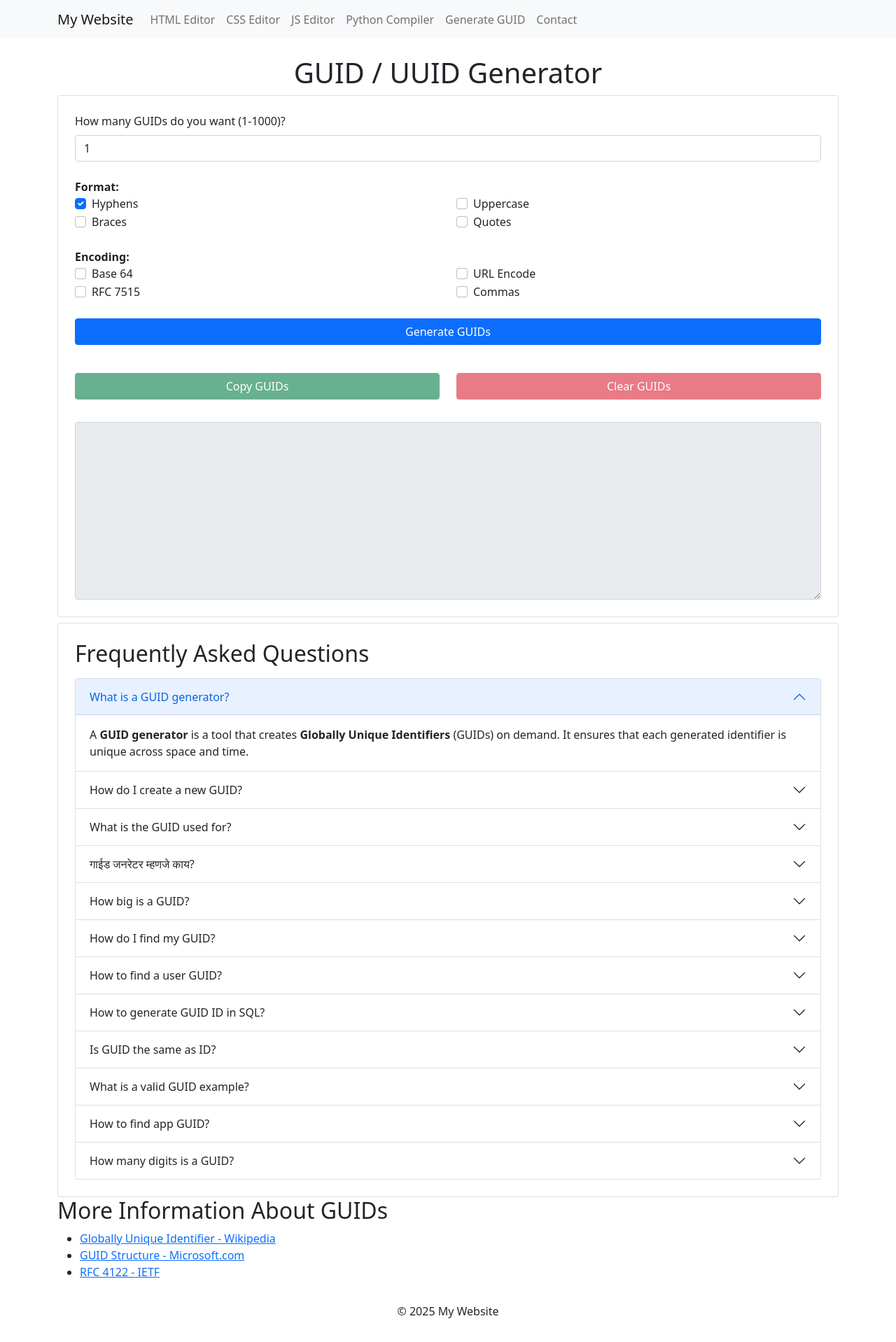
After one commit to yeole-rohan/rohanyeole, a Django app: template api/templates/generators/guid.html in a window 1280 px wide. The commit adds this page. Shown: the whole page at 70% size. Run offline with Django 4.2, Linux system fonts and the light colour scheme; the template is opened without the code that fills it, so the values that code supplies are empty.

Commit message:
created UUID Generator

```diff
--- /dev/null
+++ b/api/static/js/generators/guid.js
@@ -0,0 +1,41 @@
+var $ = jQuery.noConflict();
+$(document).ready(function () {
+    // Extract the CSRF token
+    const csrfToken = document.querySelector('input[name="csrfmiddlewaretoken"]').value;
+
+    // GUID generation AJAX request
+    $('#guidForm').on('submit', function (e) {
+        e.preventDefault();
+        $.ajax({
+            url: '/guid/',
+            method: 'POST',
+            data: $(this).serialize(),
+            headers: {
+                'X-CSRFToken': csrfToken
+            },
+            success: function (response) {
+                let output = response.guids.join('\n'); // Join GUIDs with newlines
+                $('#guidOutput').val(output); // Set value of textarea
+                // Enable Copy and Clear buttons
+                $('#copyButton').prop('disabled', false);
+                $('#clearButton').prop('disabled', false);
+            }
+        });
+    });
+
+    // Copy GUIDs to clipboard
+    $('#copyButton').on('click', function () {
+        const guids = $('#guidOutput').val();
+        navigator.clipboard.writeText(guids)
+            .then(() => alert('GUIDs copied to clipboard!'))
+            .catch(() => alert('Failed to copy GUIDs.'));
+    });
+
+    // Clear GUIDs
+    $('#clearButton').on('click', function () {
+        $('#guidOutput').val(''); // Clear textarea
+        // Disable Copy and Clear buttons
+        $('#copyButton').prop('disabled', true);
+        $('#clearButton').prop('disabled', true);
+    });
+})
--- a/api/templates/common/base.html
+++ b/api/templates/common/base.html
@@ -43,6 +43,10 @@
                         <a class="nav-link" href="{% url 'python_editor' %}" data-bs-toggle="tooltip" data-bs-placement="bottom"
                     title="Run Python Program">Python Compiler</a>
                     </li>
+                    <li class="nav-item"></li>
+                        <a class="nav-link" href="{% url 'generate_guid' %}" data-bs-toggle="tooltip" data-bs-placement="bottom"
+                    title="Generate GUID">Generate GUID</a>
+                    </li>
                     <li class="nav-item">
                         <a class="nav-link" href="#" data-bs-toggle="tooltip" data-bs-placement="bottom"
                         title="How to Contact Me?">Contact</a>
--- /dev/null
+++ b/api/templates/generators/guid.html
@@ -0,0 +1,282 @@
+{% extends '../common/base.html' %}
+
+{% block title %}Online GUID Generator | RohanYeole.com{% endblock %}
+{% block description %}A GUID is a 128-bit identifier, typically represented as a 32-character hexadecimal string.{% endblock %}
+
+{% load static %}
+{% block content %}
+<div class="container">
+    <h1 class="text-center mt-4">GUID / UUID Generator</h1>
+    <div class="card p-4">
+        <form id="guidForm" class="mb-4">
+            <!-- Number of GUIDs input -->
+            <div class="row mb-4">
+                <div class="col-12">
+                    <label for="numGuids" class="form-label">How many GUIDs do you want (1-1000)?</label>
+                    <input type="number" class="form-control" id="numGuids" name="num_guids" min="1" max="1000" value="1" required>
+                </div>
+            </div>
+
+            <!-- Format Options -->
+            <div class="row mb-4">
+                <div class="col-12">
+                    <strong>Format:</strong>
+                </div>
+                <div class="col-6">
+                    <div class="form-check">
+                        <input class="form-check-input" type="checkbox" id="hyphens" name="hyphens" checked>
+                        <label class="form-check-label" for="hyphens">Hyphens</label>
+                    </div>
+                    <div class="form-check">
+                        <input class="form-check-input" type="checkbox" id="braces" name="braces">
+                        <label class="form-check-label" for="braces">Braces</label>
+                    </div>
+                </div>
+                <div class="col-6">
+                    <div class="form-check">
+                        <input class="form-check-input" type="checkbox" id="uppercase" name="uppercase">
+                        <label class="form-check-label" for="uppercase">Uppercase</label>
+                    </div>
+                    <div class="form-check">
+                        <input class="form-check-input" type="checkbox" id="quotes" name="quotes">
+                        <label class="form-check-label" for="quotes">Quotes</label>
+                    </div>
+                </div>
+            </div>
+
+            <!-- Encoding Options -->
+            <div class="row mb-4">
+                <div class="col-12">
+                    <strong>Encoding:</strong>
+                </div>
+                <div class="col-6">
+                    <div class="form-check">
+                        <input class="form-check-input" type="checkbox" id="base64" name="base64">
+                        <label class="form-check-label" for="base64">Base 64</label>
+                    </div>
+                    <div class="form-check">
+                        <input class="form-check-input" type="checkbox" id="rfc7515" name="rfc7515">
+                        <label class="form-check-label" for="rfc7515">RFC 7515</label>
+                    </div>
+                </div>
+                <div class="col-6">
+                    <div class="form-check">
+                        <input class="form-check-input" type="checkbox" id="url_encode" name="url_encode">
+                        <label class="form-check-label" for="url_encode">URL Encode</label>
+                    </div>
+                    <div class="form-check">
+                        <input class="form-check-input" type="checkbox" id="commas" name="commas">
+                        <label class="form-check-label" for="commas">Commas</label>
+                    </div>
+                </div>
+            </div>
+            {% csrf_token %}
+            <div class="row mb-3">
+                <div class="col-12">
+                    <button type="submit" class="btn btn-primary w-100">Generate GUIDs</button>
+                </div>
+            </div>
+        </form>
+
+        <!-- Copy and Clear Buttons -->
+        <div class="row mb-3">
+            <div class="col-6">
+                <button id="copyButton" class="btn btn-success w-100" disabled>Copy GUIDs</button>
+            </div>
+            <div class="col-6">
+                <button id="clearButton" class="btn btn-danger w-100" disabled>Clear GUIDs</button>
+            </div>
+        </div>
+
+        <!-- GUID Output Textarea -->
+        <div class="row">
+            <div class="col-12">
+                <textarea id="guidOutput" class="form-control mt-3" rows="10" readonly></textarea>
+            </div>
+        </div>
+    </div>
+
+    <!-- FAQ Section -->
+    <div class="card p-4 mt-2">
+        <h2>Frequently Asked Questions</h2>
+        <div class="accordion mt-2" id="faqAccordion">
+            <!-- FAQ Item 1 -->
+            <div class="accordion-item">
+                <h3 class="accordion-header" id="heading1">
+                    <button class="accordion-button" type="button" data-bs-toggle="collapse" data-bs-target="#collapse1" aria-expanded="true" aria-controls="collapse1">
+                        What is a GUID generator?
+                    </button>
+                </h3>
+                <div id="collapse1" class="accordion-collapse collapse show" aria-labelledby="heading1" data-bs-parent="#faqAccordion">
+                    <div class="accordion-body">
+                        A <b>GUID generator</b> is a tool that creates <b>Globally Unique Identifiers</b> (GUIDs) on demand. It ensures that each generated identifier is unique across space and time.
+                    </div>
+                </div>
+            </div>
+            <!-- FAQ Item 2 -->
+            <div class="accordion-item">
+                <h3 class="accordion-header" id="heading2">
+                    <button class="accordion-button collapsed" type="button" data-bs-toggle="collapse" data-bs-target="#collapse2" aria-expanded="false" aria-controls="collapse2">
+                        How do I create a new GUID?
+                    </button>
+                </h3>
+                <div id="collapse2" class="accordion-collapse collapse" aria-labelledby="heading2" data-bs-parent="#faqAccordion">
+                    <div class="accordion-body">
+                        You can create a new GUID using an <b>online GUID generator</b> or programming languages like Python, C#, or Java. For example, in Python:
+<code>
+python
+import uuid
+print(uuid.uuid4())
+</code>
+                    </div>
+                </div>
+            </div>
+            <!-- FAQ Item 3 -->
+            <div class="accordion-item">
+                <h3 class="accordion-header" id="heading3">
+                    <button class="accordion-button collapsed" type="button" data-bs-toggle="collapse" data-bs-target="#collapse3" aria-expanded="false" aria-controls="collapse3">
+                        What is the GUID used for?
+                    </button>
+                </h3>
+                <div id="collapse3" class="accordion-collapse collapse" aria-labelledby="heading3" data-bs-parent="#faqAccordion">
+                    <div class="accordion-body">
+                        GUIDs are used to <b>uniquely identify resources</b> in databases, APIs, distributed systems, and testing environments.
+                    </div>
+                </div>
+            </div>
+            <!-- FAQ Item 4 -->
+            <div class="accordion-item">
+                <h3 class="accordion-header" id="heading4">
+                    <button class="accordion-button collapsed" type="button" data-bs-toggle="collapse" data-bs-target="#collapse4" aria-expanded="false" aria-controls="collapse4">
+                        गाईड जनरेटर म्हणजे काय?
+                    </button>
+                </h3>
+                <div id="collapse4" class="accordion-collapse collapse" aria-labelledby="heading4" data-bs-parent="#faqAccordion">
+                    <div class="accordion-body">
+                        <b>गाईड जनरेटर</b> म्हणजे एक साधन जे <b>जागतिक स्तरावर अद्वितीय ओळखकर्ते</b> (GUIDs) तयार करते. हे सुनिश्चित करते की प्रत्येक ओळखकर्ता अद्वितीय आहे.
+                    </div>
+                </div>
+            </div>
+            <!-- FAQ Item 5 -->
+            <div class="accordion-item">
+                <h3 class="accordion-header" id="heading5">
+                    <button class="accordion-button collapsed" type="button" data-bs-toggle="collapse" data-bs-target="#collapse5" aria-expanded="false" aria-controls="collapse5">
+                        How big is a GUID?
+                    </button>
+                </h3>
+                <div id="collapse5" class="accordion-collapse collapse" aria-labelledby="heading5" data-bs-parent="#faqAccordion">
+                    <div class="accordion-body">
+                        A GUID is a <b>128-bit</b> identifier, typically represented as a 32-character hexadecimal string.
+                    </div>
+                </div>
+            </div>
+            <!-- FAQ Item 6 -->
+            <div class="accordion-item">
+                <h3 class="accordion-header" id="heading6">
+                    <button class="accordion-button collapsed" type="button" data-bs-toggle="collapse" data-bs-target="#collapse6" aria-expanded="false" aria-controls="collapse6">
+                        How do I find my GUID?
+                    </button>
+                </h3>
+                <div id="collapse6" class="accordion-collapse collapse" aria-labelledby="heading6" data-bs-parent="#faqAccordion">
+                    <div class="accordion-body">
+                        You can find your GUID in <b>databases</b>, <b>APIs</b>, or using <b>programming languages</b> like Python or C#.
+                    </div>
+                </div>
+            </div>
+            <!-- FAQ Item 7 -->
+            <div class="accordion-item">
+                <h3 class="accordion-header" id="heading7">
+                    <button class="accordion-button collapsed" type="button" data-bs-toggle="collapse" data-bs-target="#collapse7" aria-expanded="false" aria-controls="collapse7">
+                        How to find a user GUID?
+                    </button>
+                </h3>
+                <div id="collapse7" class="accordion-collapse collapse" aria-labelledby="heading7" data-bs-parent="#faqAccordion">
+                    <div class="accordion-body">
+                        A user GUID can be found in <b>user databases</b> or <b>authentication systems</b>. Use SQL queries or API calls to retrieve it.
+                    </div>
+                </div>
+            </div>
+            <!-- FAQ Item 8 -->
+            <div class="accordion-item">
+                <h3 class="accordion-header" id="heading8">
+                    <button class="accordion-button collapsed" type="button" data-bs-toggle="collapse" data-bs-target="#collapse8" aria-expanded="false" aria-controls="collapse8">
+                        How to generate GUID ID in SQL?
+                    </button>
+                </h3>
+                <div id="collapse8" class="accordion-collapse collapse" aria-labelledby="heading8" data-bs-parent="#faqAccordion">
+                    <div class="accordion-body">
+                        In SQL, use the `NEWID()` function to generate a GUID:
+<code>sql
+    SELECT NEWID();
+</code>
+                    </div>
+                </div>
+            </div>
+            <!-- FAQ Item 9 -->
+            <div class="accordion-item">
+                <h3 class="accordion-header" id="heading9">
+                    <button class="accordion-button collapsed" type="button" data-bs-toggle="collapse" data-bs-target="#collapse9" aria-expanded="false" aria-controls="collapse9">
+                        Is GUID the same as ID?
+                    </button>
+                </h3>
+                <div id="collapse9" class="accordion-collapse collapse" aria-labelledby="heading9" data-bs-parent="#faqAccordion">
+                    <div class="accordion-body">
+                        Yes, a GUID is a type of <b>unique identifier</b>. However, it is guaranteed to be globally unique, unlike a regular ID.
+                    </div>
+                </div>
+            </div>
+            <!-- FAQ Item 10 -->
+            <div class="accordion-item">
+                <h3 class="accordion-header" id="heading10">
+                    <button class="accordion-button collapsed" type="button" data-bs-toggle="collapse" data-bs-target="#collapse10" aria-expanded="false" aria-controls="collapse10">
+                        What is a valid GUID example?
+                    </button>
+                </h3>
+                <div id="collapse10" class="accordion-collapse collapse" aria-labelledby="heading10" data-bs-parent="#faqAccordion">
+                    <div class="accordion-body">
+                        A valid GUID example is: `550e8400-e29b-41d4-a716-446655440000`.
+                    </div>
+                </div>
+            </div>
+            <!-- FAQ Item 11 -->
+            <div class="accordion-item">
+                <h3 class="accordion-header" id="heading11">
+                    <button class="accordion-button collapsed" type="button" data-bs-toggle="collapse" data-bs-target="#collapse11" aria-expanded="false" aria-controls="collapse11">
+                        How to find app GUID?
+                    </button>
+                </h3>
+                <div id="collapse11" class="accordion-collapse collapse" aria-labelledby="heading11" data-bs-parent="#faqAccordion">
+                    <div class="accordion-body">
+                        An app GUID can be found in the app’s <b>configuration files</b> or using <b>registry entries</b> on Windows.
+                    </div>
+                </div>
+            </div>
+            <!-- FAQ Item 12 -->
+            <div class="accordion-item">
+                <h3 class="accordion-header" id="heading12">
+                    <button class="accordion-button collapsed" type="button" data-bs-toggle="collapse" data-bs-target="#collapse12" aria-expanded="false" aria-controls="collapse12">
+                        How many digits is a GUID?
+                    </button>
+                </h3>
+                <div id="collapse12" class="accordion-collapse collapse" aria-labelledby="heading12" data-bs-parent="#faqAccordion">
+                    <div class="accordion-body">
+                        A GUID is a <b>32-character</b> hexadecimal string, typically grouped with hyphens into 8-4-4-4-12 segments.
+                    </div>
+                </div>
+            </div>
+        </div>
+    </div>
+    <h2>More Information About GUIDs</h2>
+    <ul>
+        <li><a href="https://en.wikipedia.org/wiki/Globally_unique_identifier" target="_blank">Globally Unique Identifier - Wikipedia</a></li>
+        <li><a href="https://learn.microsoft.com/en-us/dotnet/api/system.guid?view=net-7.0" target="_blank">GUID Structure - Microsoft.com</a></li>
+        <li><a href="https://tools.ietf.org/html/rfc4122" target="_blank">RFC 4122 - IETF</a></li>
+    </ul>
+</div>
+
+</div>
+{% endblock %}
+
+{% block scripts %}
+    <script src="{% static 'js/generators/guid.js' %}"></script>
+{% endblock %}
--- a/api/urls.py
+++ b/api/urls.py
@@ -7,4 +7,5 @@ urlpatterns = [
     path('js-online-editor/', views.JSEditorView.as_view(), name='js_editor'),
     path('space-flight/', views.SpaceShipView.as_view(), name='space_ship'),
     path('online-python-compiler/', views.PythonEditorView.as_view(), name='python_editor'),
+    path('guid/', views.generate_guid, name='generate_guid'),
 ]
--- a/api/views/__init__.py
+++ b/api/views/__init__.py
@@ -1,3 +1,4 @@
 from .common import *
 from .compilers import *
 from .games import *
+from .generators import *
--- /dev/null
+++ b/api/views/generators/__init__.py
@@ -0,0 +1 @@
+from .guid import generate_guid
```
Also changed, not shown: api/views/generators/guid.py (added, +42 -0 lines).
